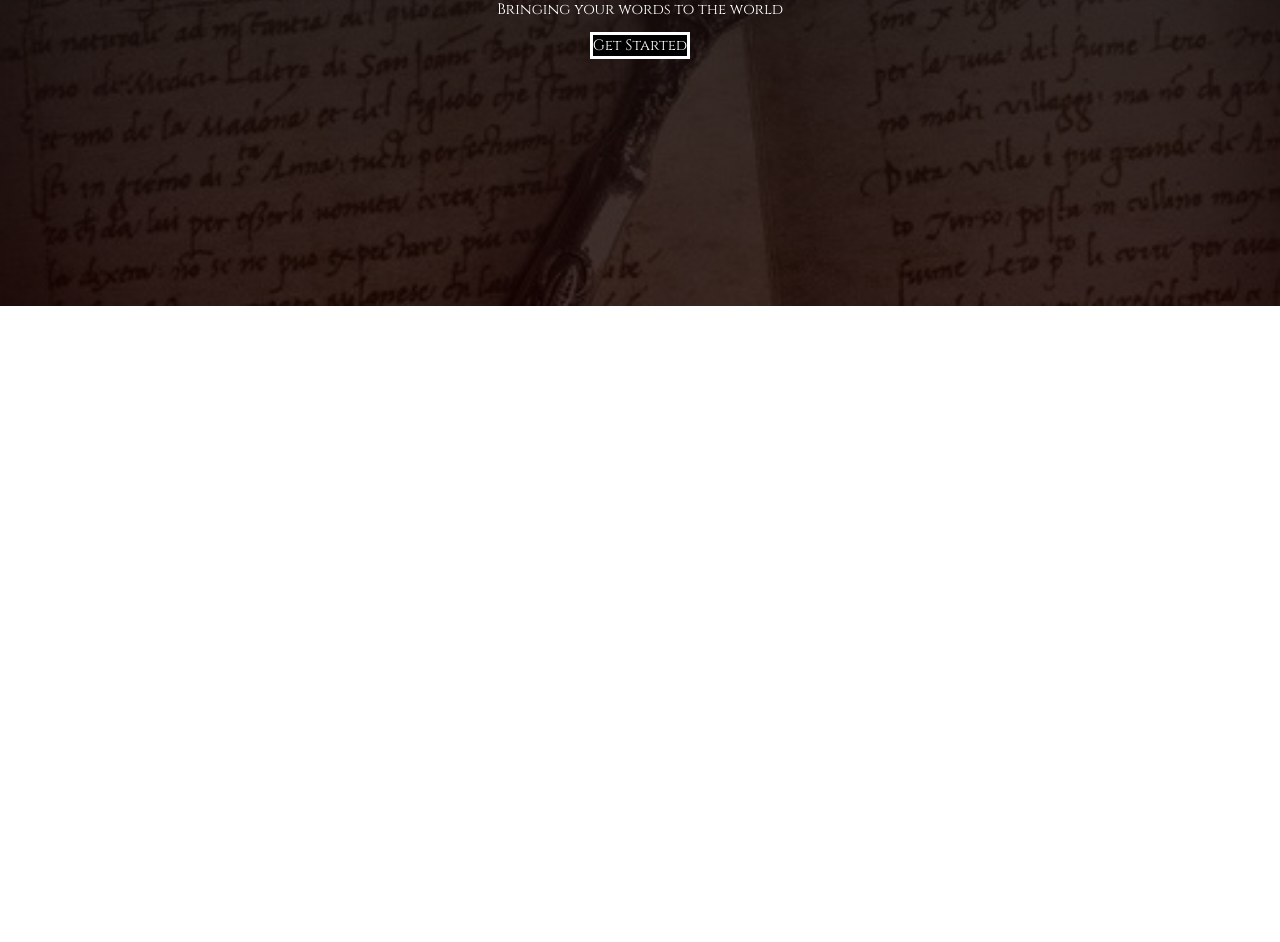
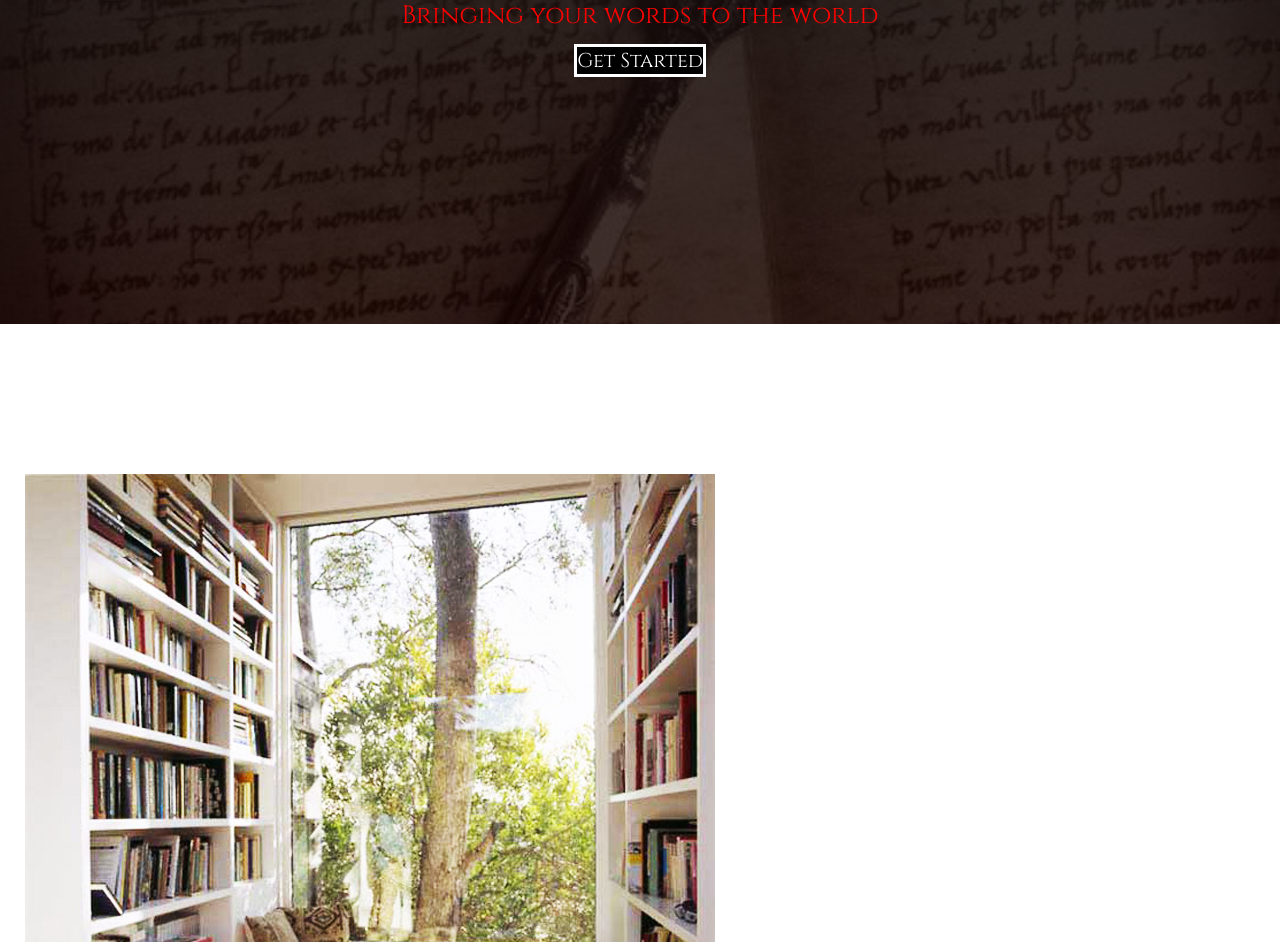
Before and after one commit to rzmunson/rzmunson.github.io, a plain HTML site: page index.html in a window 1280 px wide. Shown: the part 366-1308 px from the top of the page. Before the commit the page ends 800 px from the top, so only its background shows below. Drawn offline with Linux system fonts and the light colour scheme.

Commit message:
onto section 2

```diff
--- a/css/my-styles.css
+++ b/css/my-styles.css
@@ -48,7 +48,8 @@ header a {
 
 #quill p {
     margin-bottom: 15px;
-    font-size: 15px;
+    font-size: 25px;
+    color: red;
 
 
 }
@@ -57,17 +58,18 @@ header a {
     border: 3px solid white;
     color: white;
     text-decoration: none;
-    font-size: 15px;
+    font-size: 20px;
     background-color: black;
 
 }
 
 
 
-#second div:first-child {
+#about-us div:first-child {
     float: left;
     text-align: center;
-    width: 40%;
+    width: 5%;
+    height: 5%;
     padding: 150px 25px;
 
 }
--- a/index.html
+++ b/index.html
@@ -34,10 +34,14 @@
             <a href="#">Get Started</a>
 
 
-
         </section>
 
-        <section>
+        <section id="about-us" class="clear-fix">
+            <div>
+            <img src="images/window%20seat.jpg"
+
+                 </div>
+
 
 
         </section>
```
Also changed, not shown: images/window seat.jpg (added).
